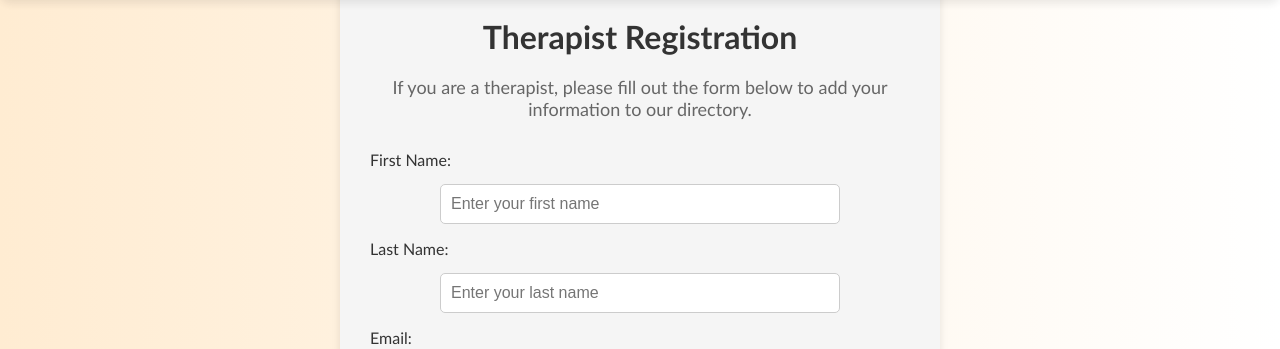
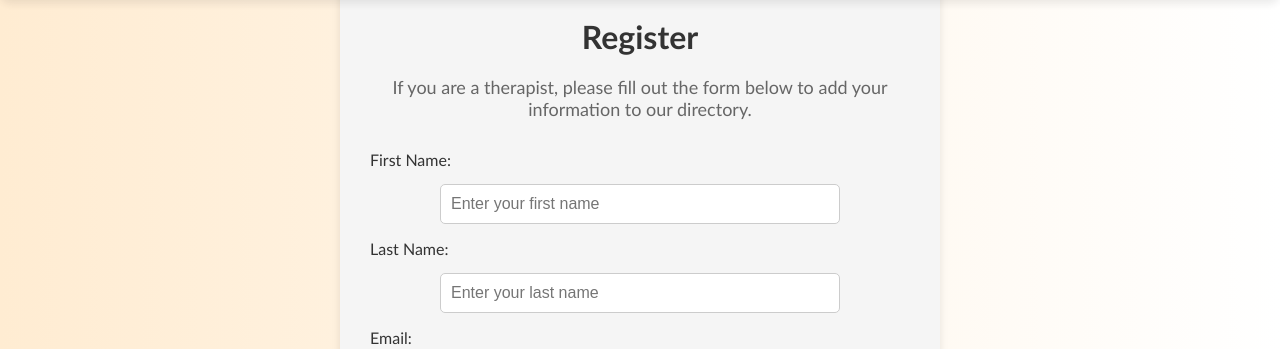
Before and after one commit to MbuviM/Landing-Page, a Django app: page /therapists/ in a window 1280 px wide. Shown: the part 123-472 px from the top of the page. Run offline with Django 5.2, Linux system fonts and the light colour scheme.

Commit message:
Change headind from Therapist Registration to Register

```diff
--- a/backend/templates/therapists.html
+++ b/backend/templates/therapists.html
@@ -38,7 +38,7 @@
                 </header>
 
 <section id="therapist-registration" class="therapist-registration">
-    <h2>Therapist Registration</h2>
+    <h2>Register</h2>
     <p>If you are a therapist, please fill out the form below to add your information to our directory.</p>
     <form>
         <label for="first_name">First Name:</label>
@@ -106,7 +106,7 @@
     }
 </script>
 
-<script src="{% static 'script.js' %}"></script>
+<script src="{% static 'js/script.js' %}"></script>
 
 </body>
 </html>
```
